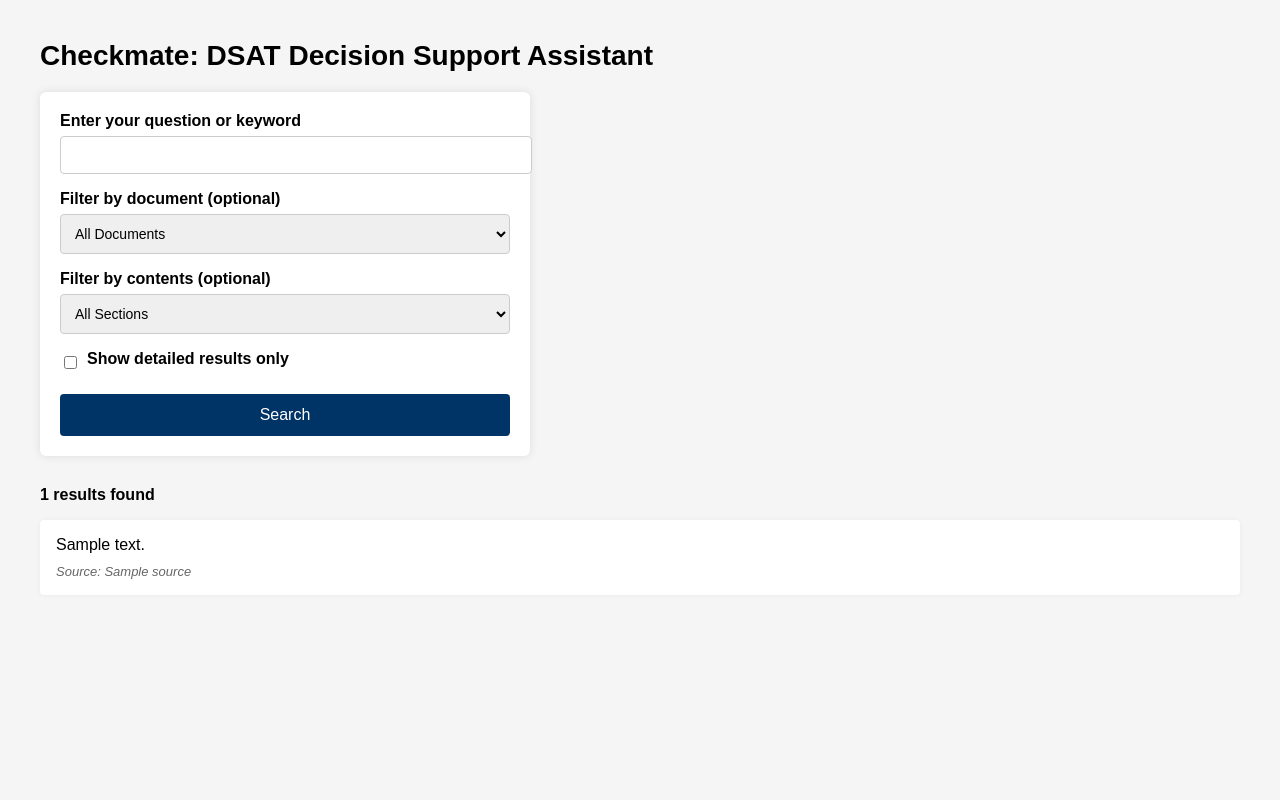
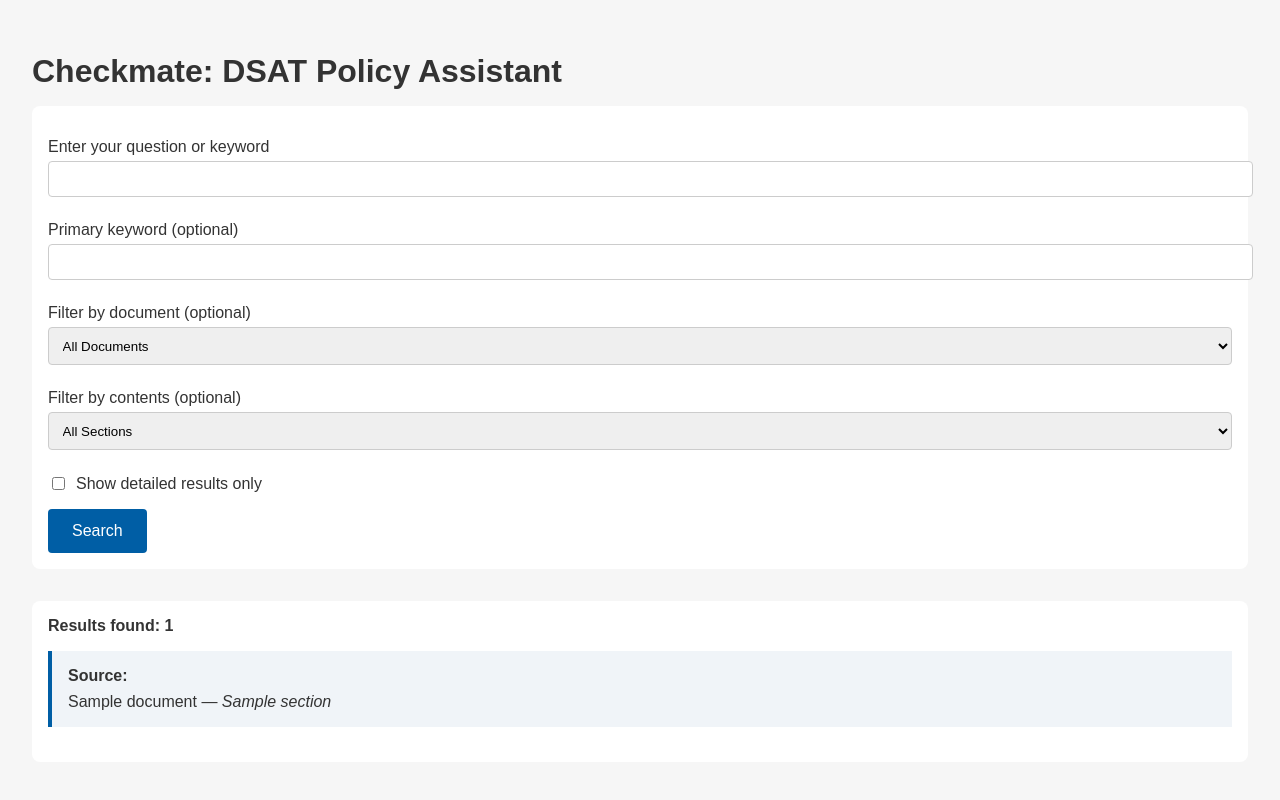
Before and after one commit to willkl2415/checkmate-app, a Flask app: template templates/index.html in a window 1280 px wide. Run offline with Flask 3, Linux system fonts and the light colour scheme; the template is opened without the code that fills it: most values are stand-ins (such as "Sample title", 1, 10 or a date in 2020); parts of the project's set-up code (start-up, migrations or seed data) failed here and were passed over.

Commit message:
Final stable release: Full UI, filters, and detailed display

```diff
--- a/app.py
+++ b/app.py
@@ -1,50 +1,62 @@
 from flask import Flask, render_template, request
-from answer_engine import answer_question, load_ingested_chunks
 import json
+import os
+from answer_engine import answer_question
+from ingest import load_ingested_chunks, get_available_sources, get_available_sections
 
 app = Flask(__name__)
 
-# Load all chunks and get unique documents and sections
-all_chunks = load_ingested_chunks()
-all_documents = sorted(set(chunk.get("source", "Unknown") for chunk in all_chunks))
-all_sections = sorted(set(chunk.get("section_title", "Unknown") for chunk in all_chunks))
+CHUNKS_FILE = "chunks.json"
+chunks = []
+
+if os.path.exists(CHUNKS_FILE):
+    with open(CHUNKS_FILE, "r", encoding="utf-8") as f:
+        chunks = json.load(f)
+
 
 @app.route("/", methods=["GET", "POST"])
 def index():
     results = []
+    total_results = 0
     query = ""
     keyword = ""
-    section_filter = "All Sections"
-    document_filter = "All"
+    selected_doc = "All"
+    selected_section = "All"
     detailed = False
 
+    documents = get_available_sources(chunks)
+    sections = get_available_sections(chunks)
+
     if request.method == "POST":
-        query = request.form.get("question", "")
-        keyword = request.form.get("keyword", "")
-        section_filter = request.form.get("section", "All Sections")
-        document_filter = request.form.get("document", "All")
-        detailed = bool(request.form.get("detailed"))
+        query = request.form.get("query", "").strip()
+        keyword = request.form.get("keyword", "").strip()
+        selected_doc = request.form.get("document", "All")
+        selected_section = request.form.get("section", "All")
+        detailed = request.form.get("detailed") == "on"
 
         results = answer_question(
-            question=query,
+            chunks,
+            query=query,
             keyword=keyword,
-            section=section_filter,
-            document=document_filter,
-            detailed=detailed
+            document_filter=selected_doc,
+            section_filter=selected_section,
+            detailed=detailed,
         )
+        total_results = len(results)
 
     return render_template(
         "index.html",
         results=results,
+        total_results=total_results,
         query=query,
         keyword=keyword,
-        selected_section=section_filter,
-        selected_document=document_filter,
+        documents=documents,
+        sections=sections.get(selected_doc, []),
+        selected_doc=selected_doc,
+        selected_section=selected_section,
         detailed=detailed,
-        all_sections=["All Sections"] + all_sections,
-        all_documents=["All"] + all_documents,
-        result_count=len(results)
     )
+
 
 if __name__ == "__main__":
     app.run(debug=True)
--- a/ingest.py
+++ b/ingest.py
@@ -1,51 +1,60 @@
 import os
 import json
-from docx import Document
+import docx
 
 SOURCE_DIR = "docs"
 OUTPUT_FILE = "chunks.json"
 
-def read_docx(file_path):
-    try:
-        doc = Document(file_path)
-        text = []
-        for para in doc.paragraphs:
-            if para.text.strip():
-                text.append(para.text.strip())
-        return text
-    except Exception as e:
-        print(f"Error reading {file_path}: {e}")
-        return []
+def extract_text_from_docx(path):
+    doc = docx.Document(path)
+    return "\n".join([para.text.strip() for para in doc.paragraphs if para.text.strip()])
 
-def chunk_text(paragraphs, chunk_size=500):
+def chunk_text(text, max_chunk_size=1000):
+    sentences = text.split(". ")
     chunks = []
     current_chunk = ""
-    for para in paragraphs:
-        if len(current_chunk) + len(para) < chunk_size:
-            current_chunk += para + " "
+
+    for sentence in sentences:
+        if len(current_chunk) + len(sentence) + 1 <= max_chunk_size:
+            current_chunk += sentence + ". "
         else:
             chunks.append(current_chunk.strip())
-            current_chunk = para + " "
+            current_chunk = sentence + ". "
+
     if current_chunk:
         chunks.append(current_chunk.strip())
+
     return chunks
+
+def extract_section(text):
+    lines = text.splitlines()
+    for line in lines:
+        if line.strip() and any(char.isdigit() for char in line[:6]):
+            return line.strip()
+    return "Unknown"
 
 def ingest_docs():
     all_chunks = []
+
     for filename in os.listdir(SOURCE_DIR):
         if filename.startswith("~$") or not filename.endswith(".docx"):
             continue
-        file_path = os.path.join(SOURCE_DIR, filename)
-        paragraphs = read_docx(file_path)
-        chunks = chunk_text(paragraphs)
+
+        filepath = os.path.join(SOURCE_DIR, filename)
+        raw_text = extract_text_from_docx(filepath)
+        chunks = chunk_text(raw_text)
+
         for chunk in chunks:
+            section = extract_section(chunk)
             all_chunks.append({
-                "source": filename,
+                "document": filename,
+                "section": section,
                 "content": chunk
             })
 
     with open(OUTPUT_FILE, "w", encoding="utf-8") as f:
-        json.dump(all_chunks, f, ensure_ascii=False, indent=2)
+        json.dump(all_chunks, f, indent=2, ensure_ascii=False)
+
     print(f"✅ Ingested {len(all_chunks)} chunks into {OUTPUT_FILE}")
 
 if __name__ == "__main__":
--- a/templates/index.html
+++ b/templates/index.html
@@ -2,131 +2,122 @@
 <html lang="en">
 <head>
   <meta charset="UTF-8">
-    <title>Checkmate DSAT Assistant</title>
+  <title>Checkmate: DSAT Policy Assistant</title>
   <style>
     body {
       font-family: Arial, sans-serif;
-            margin: 40px;
-            background-color: #f5f5f5;
+      margin: 0;
+      padding: 2rem;
+      background-color: #f6f6f6;
+      color: #333;
     }
-
     h1 {
-            font-size: 28px;
-            margin-bottom: 20px;
+      font-size: 2rem;
+      margin-bottom: 1rem;
     }
-
     form {
-            background-color: #ffffff;
-            padding: 20px;
-            border-radius: 6px;
-            box-shadow: 0 0 10px rgba(0,0,0,0.1);
-            width: 450px;
+      margin-bottom: 2rem;
+      padding: 1rem;
+      background-color: #fff;
+      border-radius: 8px;
     }
-
     label {
       display: block;
-            margin-bottom: 6px;
-            font-weight: bold;
+      margin: 1rem 0 0.3rem;
     }
-
     input[type="text"], select {
       width: 100%;
-            padding: 10px;
-            margin-bottom: 16px;
+      padding: 0.6rem;
+      margin-bottom: 0.5rem;
+      border-radius: 4px;
       border: 1px solid #ccc;
-            border-radius: 4px;
-            font-size: 14px;
     }
-
-        input[type="submit"] {
-            background-color: #003366;
+    .checkbox-group {
+      margin-top: 1rem;
+      display: flex;
+      align-items: center;
+    }
+    .checkbox-group label {
+      margin: 0;
+      margin-left: 0.5rem;
+    }
+    button {
+      padding: 0.8rem 1.5rem;
+      font-size: 1rem;
+      background-color: #005ea5;
       color: white;
       border: none;
-            padding: 12px;
-            width: 100%;
       border-radius: 4px;
-            font-size: 16px;
       cursor: pointer;
+      margin-top: 1rem;
     }
-
-        input[type="submit"]:hover {
-            background-color: #002244;
+    button:hover {
+      background-color: #004b8d;
     }
-
-        .checkbox {
-            display: flex;
-            align-items: center;
-            margin-bottom: 20px;
+    .results {
+      margin-top: 2rem;
+      padding: 1rem;
+      background-color: #fff;
+      border-radius: 8px;
     }
-
-        .checkbox input {
-            margin-right: 10px;
+    .result {
+      margin-bottom: 1.2rem;
+      padding: 1rem;
+      background-color: #f0f4f8;
+      border-left: 4px solid #005ea5;
     }
-
-        .results {
-            margin-top: 30px;
+    .result strong {
+      display: block;
+      margin-bottom: 0.5rem;
     }
-
-        .result-block {
-            background-color: #fff;
-            padding: 16px;
-            margin-bottom: 20px;
-            border-radius: 4px;
-            box-shadow: 0 0 5px rgba(0,0,0,0.05);
-        }
-
-        .source {
-            font-size: 13px;
-            font-style: italic;
-            color: #666;
-            margin-top: 10px;
-        }
-
-        .result-count {
+    .count {
+      margin-bottom: 1rem;
       font-weight: bold;
-            margin-bottom: 16px;
     }
   </style>
 </head>
 <body>
-    <h1>Checkmate: DSAT Decision Support Assistant</h1>
+  <h1>Checkmate: DSAT Policy Assistant</h1>
   <form method="POST">
-        <label for="keyword">Enter your question or keyword</label>
-        <input type="text" id="keyword" name="keyword" value="{{ keyword or '' }}" required>
+    <label for="query">Enter your question or keyword</label>
+    <input type="text" id="query" name="query" value="{{ query }}">
 
-        <label for="selected_source">Filter by document (optional)</label>
-        <select id="selected_source" name="selected_source">
-            <option value="">All Documents</option>
-            {% for source in sources %}
-                <option value="{{ source }}" {% if selected_source == source %}selected{% endif %}>{{ source }}</option>
+    <label for="keyword">Primary keyword (optional)</label>
+    <input type="text" id="keyword" name="keyword" value="{{ keyword }}">
+
+    <label for="document_filter">Filter by document (optional)</label>
+    <select name="document_filter" id="document_filter">
+      <option value="All" {% if document_filter == "All" %}selected{% endif %}>All Documents</option>
+      {% for doc in available_documents %}
+        <option value="{{ doc }}" {% if document_filter == doc %}selected{% endif %}>{{ doc }}</option>
       {% endfor %}
     </select>
 
-        <label for="selected_section">Filter by contents (optional)</label>
-        <select id="selected_section" name="selected_section">
-            <option value="">All Sections</option>
-            {% if selected_source and available_sections %}
+    <label for="section_filter">Filter by contents (optional)</label>
+    <select name="section_filter" id="section_filter">
+      <option value="All" {% if section_filter == "All" %}selected{% endif %}>All Sections</option>
       {% for section in available_sections %}
-                    <option value="{{ section }}" {% if selected_section == section %}selected{% endif %}>{{ section }}</option>
+        <option value="{{ section }}" {% if section_filter == section %}selected{% endif %}>{{ section }}</option>
       {% endfor %}
-            {% endif %}
     </select>
 
-        <div class="checkbox">
-            <input type="checkbox" id="show_detailed_only" name="show_detailed_only" {% if show_detailed_only %}checked{% endif %}>
-            <label for="show_detailed_only">Show detailed results only</label>
+    <div class="checkbox-group">
+      <input type="checkbox" id="show_detailed" name="show_detailed" {% if show_detailed %}checked{% endif %}>
+      <label for="show_detailed">Show detailed results only</label>
     </div>
 
-        <input type="submit" value="Search">
+    <button type="submit">Search</button>
   </form>
 
   {% if results %}
   <div class="results">
-            <div class="result-count">{{ results|length }} results found</div>
-            {% for result in results %}
-                <div class="result-block">
-                    {{ result.content }}
-                    <div class="source">Source: {{ result.source }}</div>
+    <div class="count">Results found: {{ result_count }}</div>
+    {% for r in results %}
+      <div class="result">
+        <strong>Source:</strong> {{ r.document }} — <em>{{ r.section }}</em>
+        {% if show_detailed %}
+          <div>{{ r.content }}</div>
+        {% endif %}
       </div>
     {% endfor %}
   </div>
```
Also changed, not shown: answer_engine.py (+23 -27 lines), .render.yaml (added), 1 other file. Lines whose indentation alone changed are shown as unchanged.
